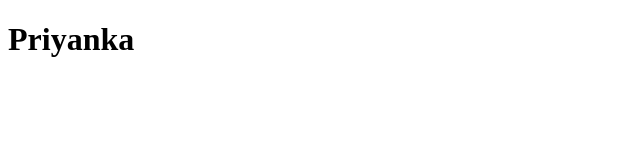
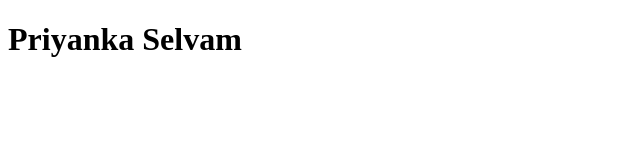
Before and after one commit to priyankavthink/rough, a plain HTML site: page index.html in a window 1280 px wide. Shown: the whole page, without its empty margins (0-640 px from the left). Drawn offline with Linux system fonts and the light colour scheme.

Commit message:
fix: change my full name

```diff
--- a/index.html
+++ b/index.html
@@ -6,6 +6,6 @@
     <title>Document</title>
 </head>
 <body>
-    <h1>Priyanka</h1>
+    <h1>Priyanka Selvam</h1>
 </body>
 </html>
```
